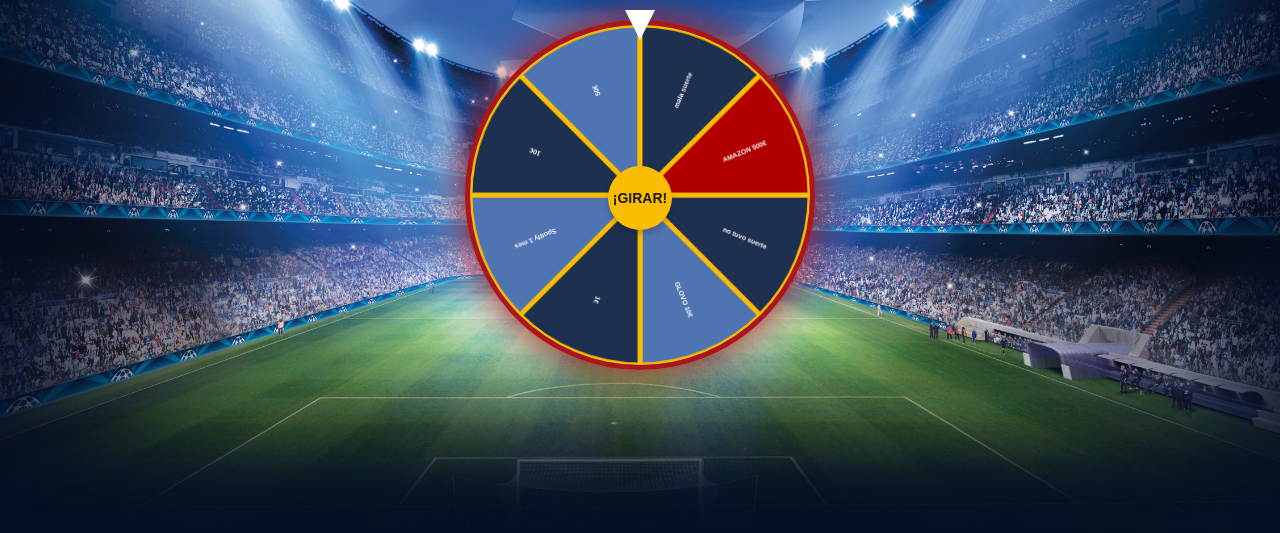
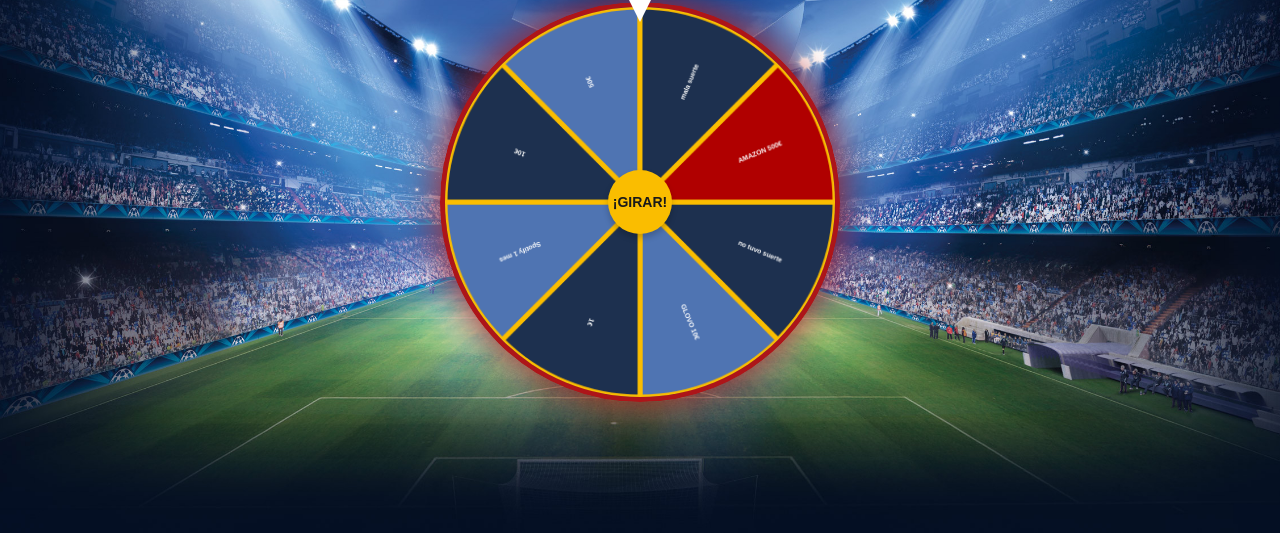
Before and after one commit to ilduslliapa/testingv1, a website: page index.html in a window 1280 px wide. Shown: the part 267-800 px from the top of the page. Drawn offline with nearby package versions, Linux system fonts and the light colour scheme.

Commit message:
Add files via upload

```diff
--- a/script.js
+++ b/script.js
@@ -15,16 +15,15 @@
     const submitButton = document.getElementById('submit-button');
     const serverUrl = "https://testingv1.onrender.com";
 
- // Установка размеров canvas
- const size = 350; // Стандартный размер для canvas
+    // Установка размеров canvas
 
     // Set up canvas scaling for high-resolution displays
     const scale = window.devicePixelRatio || 1;
-    canvas.style.width = `${size}px`;
-    canvas.style.height = `${size}px`;
-  canvas.width = size * scale; // Увеличиваем размер с учетом масштаба
-canvas.height = size * scale;
-ctx.scale(scale, scale);
+    canvas.style.width = '400px';
+    canvas.style.height = '400px';
+    canvas.width = 400 * scale;
+    canvas.height = 400 * scale;
+    ctx.scale(scale, scale);
 
     let uploadStep = 0; // Tracks the current step in file upload
     const filesCache = []; // Temporarily stores uploaded files
--- a/style.css
+++ b/style.css
@@ -28,11 +28,10 @@
 
 @media (min-width: 769px) {
     canvas {
-        width: 600px;
-        height: 600px;
+        width: 400px;
+        height: 400px;
     }
 }
-
 .container {
     max-width: 600px;
     text-align: center;
```
